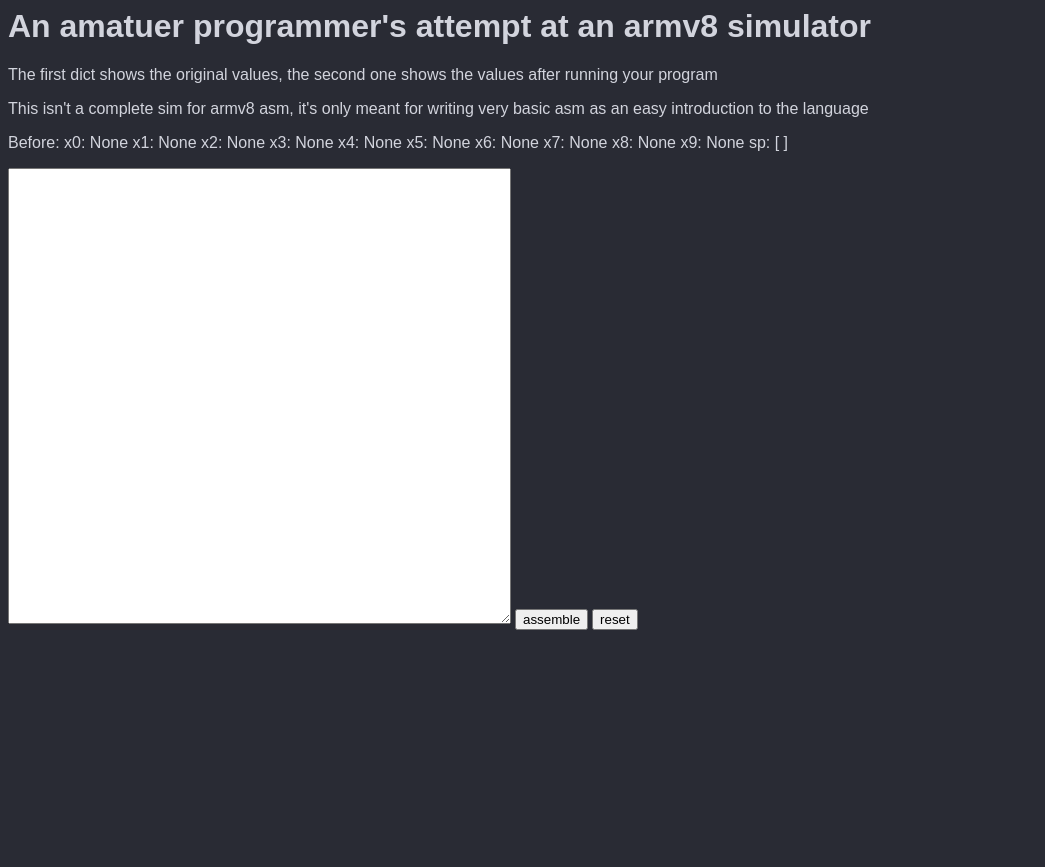
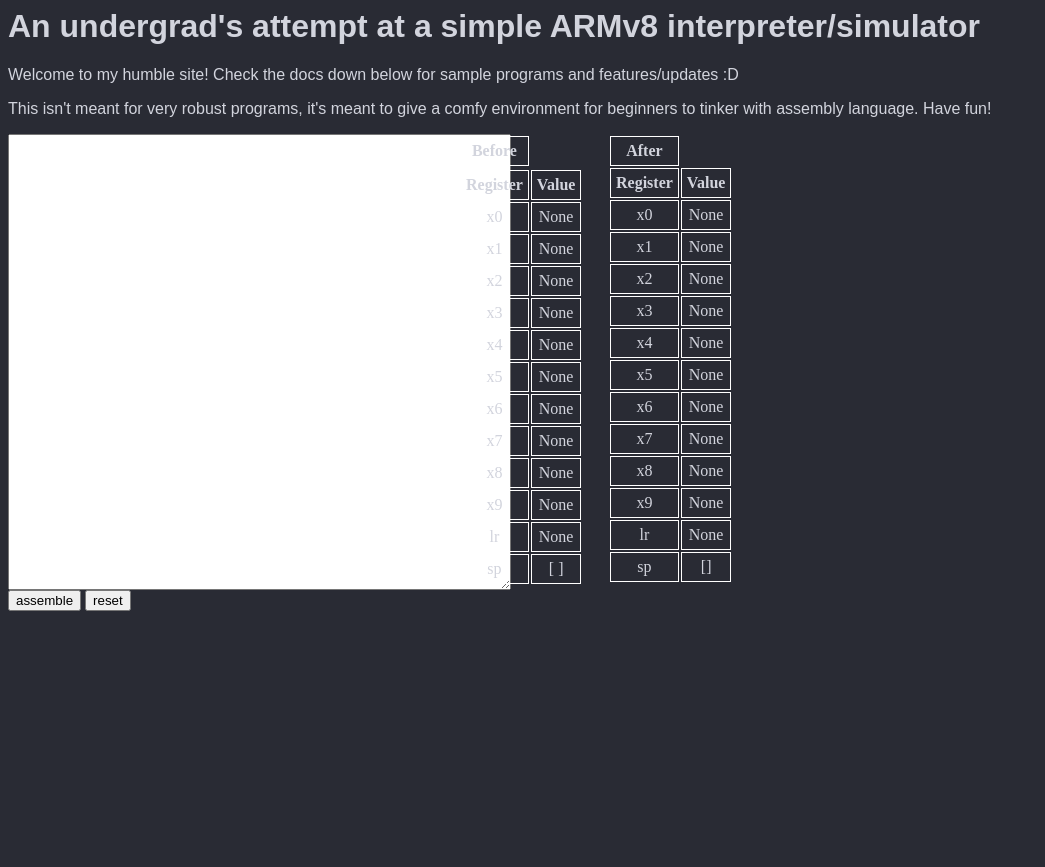
Before and after one commit to gavinbm/mylittlearmsim, a Flask app: page / in a window 1280 px wide. Shown: the top 867 px of the page, without its empty margins (0-1045 px from the left). After the commit the page ends 611 px from the top, so only its background shows below. Run offline with Flask 2, Linux system fonts and the light colour scheme.

Commit message:
flash -> register tables, for loops replace while loops, update docs

```diff
--- a/reg.py
+++ b/reg.py
@@ -192,10 +192,3 @@ def resetReg(registers):
     for key in registers:
         registers[key] = None
     registers["sp"] = []
-
-''' Format Registers for Site '''
-def beautify(regDict):
-    res = ""
-    for register in regDict:
-        res += register + ": " + str(regDict[register]) + " "
-    return res
--- a/static/styles.css
+++ b/static/styles.css
@@ -10,3 +10,40 @@ h1 {
 p {
   font-family: sans-serif;
 }
+
+tr {
+  position: relative;
+}
+
+th,
+td {
+  text-align: center;
+  border: 1px solid white;
+  padding: 5px;
+}
+
+#wrapper {
+  width: 700px;
+}
+
+#editor {
+  width: 450px;
+  float: left;
+}
+
+#reg_before {
+  width: 100px;
+  float: left;
+}
+
+#reg_after {
+  width: 100px;
+  float: right;
+}
+
+#readme {
+  height: 400px;
+  width: 600px;
+  float: left;
+  overflow: scroll;
+}
--- a/templates/home.html
+++ b/templates/home.html
@@ -3,32 +3,103 @@
 			<link rel="stylesheet" href="static/styles.css">
 		</head>
 		<title>
-			Itty Bitty ARM Committee
+			Simple ARM Simulator
 		</title>
 	<body>
-		<h1>An amatuer programmer's attempt at an armv8 simulator</h1>
+		<h1>An undergrad's attempt at a simple ARMv8 interpreter/simulator</h1>
 		<p>
-			The first dict shows the original values, the second one shows the values after running your program
+			Welcome to my humble site! Check the docs down below for sample programs and features/updates :D
 		</p>
 		<p>
-			This isn't a complete sim for armv8 asm, it's only meant for writing
-			very basic asm as an easy introduction to the language
+			This isn't meant for very robust programs, it's meant to give a comfy environment for beginners
+			to tinker with assembly language. Have fun!
 		</p>
-		<p>Before:   x0: None x1: None x2: None x3: None x4: None x5: None x6: None x7: None x8: None x9: None sp: [ ]</p>
-		{% with messages = get_flashed_messages() %}
-			{% if messages %}
-				{% for msg in messages %}
-					<p>After:   {{msg}}</p>
-				{% endfor %}
-			{% endif %}
-		{% endwith %}
+		<div id="wrapper">
+			<div id="editor">
 				<form action="{{ url_for('sim') }}" method='post'>
 					<textarea cols="60" rows="30" name="input">{{ oldcode }}</textarea>
 					<input type="submit" name="assemble" value="assemble">
 					<input type="submit" name="reset" value="reset">
 				</form>
-		<div style="height: 400px; width: 600px; overflow: scroll;">
+			</div>
+			<div id="reg_before">
+				<table>
+					<tr>
+						<th>Before</th>
+					<tr>
+					<tr>
+						<th>Register</th>
+						<th>Value</th>
+					<tr>
+						<td>x0</td>
+						<td>None</td>
+					</tr>
+					<tr>
+						<td>x1</td>
+						<td>None</td>
+					</tr>
+					<tr>
+						<td>x2</td>
+						<td>None</td>
+					</tr>
+					<tr>
+						<td>x3</td>
+						<td>None</td>
+					</tr>
+					<tr>
+						<td>x4</td>
+						<td>None</td>
+					</tr>
+					<tr>
+						<td>x5</td>
+						<td>None</td>
+					</tr>
+					<tr>
+						<td>x6</td>
+						<td>None</td>
+					</tr>
+					<tr>
+						<td>x7</td>
+						<td>None</td>
+					</tr>
+					<tr>
+						<td>x8</td>
+						<td>None</td>
+					</tr>
+					<tr>
+						<td>x9</td>
+						<td>None</td>
+					</tr>
+					<tr>
+						<td>lr</td>
+						<td>None</td>
+					</tr>
+					<tr>
+						<td>sp</td>
+						<td>[ ]</td>
+					</tr>
+				</table>
+			</div>
+			<div id="reg_after">
+				<table>
+					<tr>
+						<th>After</th>
+					</tr>
+					<tr>
+						<th>Register</th>
+						<th>Value</th>
+					</tr>
+					{% for reg in Reg %}
+					<tr>
+						<td>{{ reg }}</td>
+						<td>{{ Reg[reg] }}</td>
+					</tr>
+					{% endfor %}
+				</table>
+			</div>
+			<div id="readme">
 				<script src="https://gist.github.com/gavinbm/685ea220b8bbe9340ffc32da4e5e3fcc.js"></script>
+			</div>
 		</div>
 	</body>
 </html>
--- a/views.py
+++ b/views.py
@@ -17,9 +17,9 @@ def sim():
 
                 # counter to stop infinite loops
                 prog_stop = 0
+
                 # iterate, translate, and execute each line of input
-                i = 0
-                while i < len(fin):
+                for i in range(0, len(fin)):
                     prog_stop += 1
                     if prog_stop > 500:
                         # set registers back to 0, clear flash, give error message
@@ -27,7 +27,7 @@ def sim():
                         resetReg(Reg)
                         session.pop('_flashes', None)
                         flash("you've created an infinite loop! D:")
-                        return render_template("home.html", oldcode=oldcode)
+                        return render_template("home.html", Reg=Reg, oldcode=oldcode)
                     # if line is empty, increment i and skip it
                     if fin[i] == "":
                         i += 1
@@ -73,22 +73,22 @@ def sim():
                     # throw error message if non-supported instruction is given
                     else:
                         flash(f"Uh Oh! Instruction on line {i + 1} isn't supported!")
-                        render_template("home.html", oldcode=oldcode)
+                        render_template("home.html", Reg=Reg, oldcode=oldcode)
                     # iteration
                     i += 1
                 if Reg["sp"] != []:
                     flash("The Horror! You've forgotten to shrink the stack!")
-                    return render_template("home.html", oldcode=oldcode)
+                    return render_template("home.html", Reg=Reg, oldcode=oldcode)
                 else:
-                    flash(beautify(Reg))
-                    return render_template("home.html", oldcode=oldcode)
+                    #flash(beautify(Reg))
+                    return render_template("home.html", Reg=Reg, oldcode=oldcode)
         # reset the reg values and reload the page
         elif request.form["reset"] == "reset":
             resetReg(Reg)
             session.pop('_flashes', None)
             redirect(url_for("sim"))
 
-    return render_template("home.html")
+    return render_template("home.html", Reg=Reg)
 
 if __name__ == "__main__":
     app.jinja_env.auto_reload = True
```
Also changed, not shown: README.md. Lines whose indentation alone changed are shown as unchanged.
